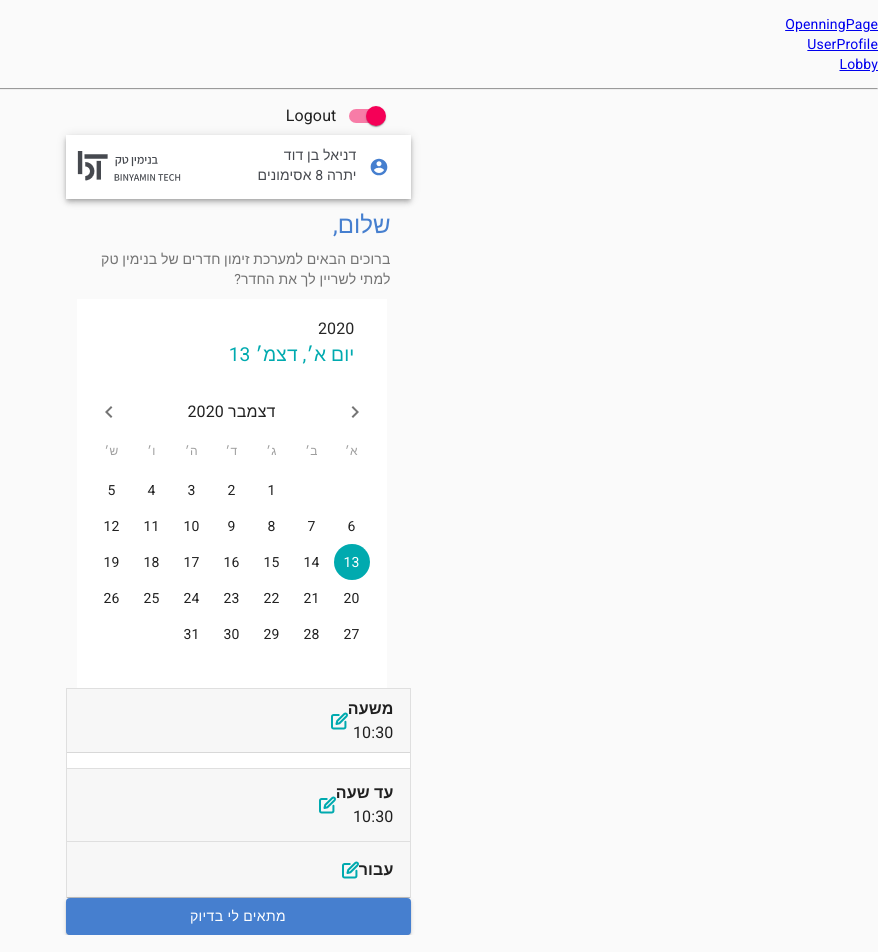
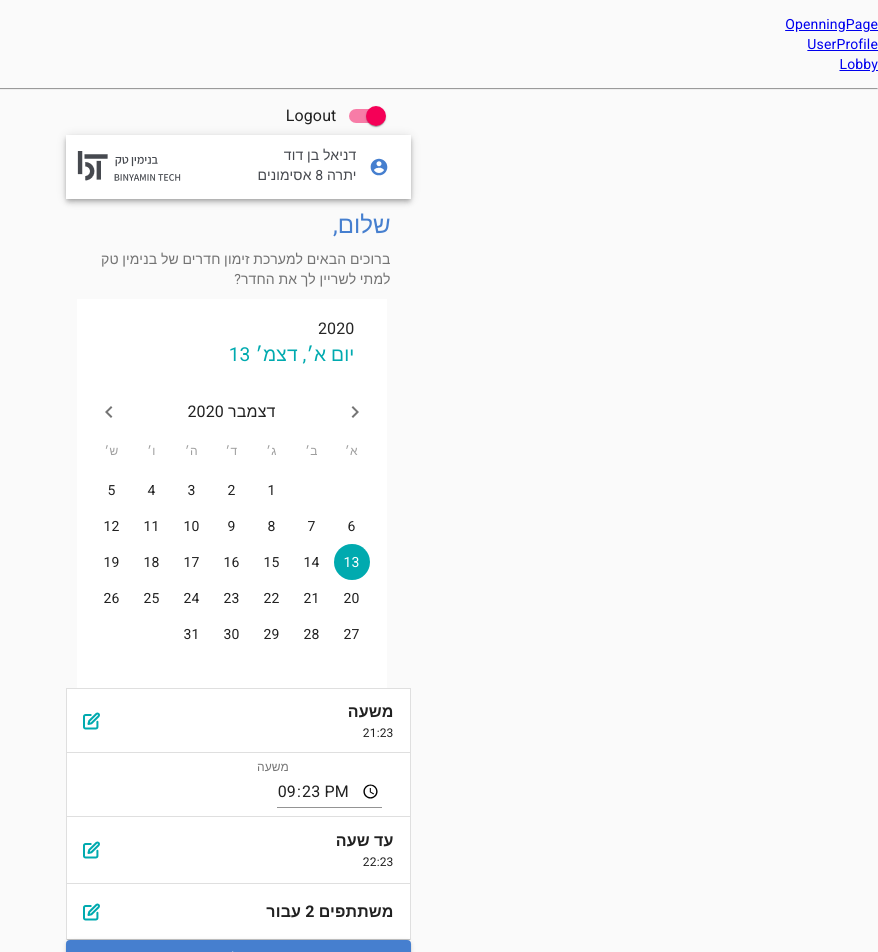
Before and after one commit to OrielBenMoshe/Rooms-Management, a React (Create React App) app in the folder client/: page / in a window 1280 px wide. Shown: the top 952 px of the page, without its empty margins (402-1280 px from the left). Built offline with nearby package versions, Linux system fonts and the light colour scheme.

Commit message:
add Acordions component

```diff
--- a/client/src/App.js
+++ b/client/src/App.js
@@ -24,7 +24,8 @@ function App() {
     name: 'דניאל',
     surName: 'בן דוד',
     city: 'בנימין' ,
-    credit: 8
+    credit: 8,
+    pasword: '1234',
   };
 
   const roomsArray = [
--- a/client/src/components/OpenningPage/Accordions/Accordions.css
+++ b/client/src/components/OpenningPage/Accordions/Accordions.css
@@ -1,6 +1,7 @@
 .MuiAccordionSummary-content {
     display: flex;
     justify-content: space-between;
+    margin: 0;
 }
 
 .selected_time {
--- a/client/src/components/OpenningPage/Accordions/Accordions.jsx
+++ b/client/src/components/OpenningPage/Accordions/Accordions.jsx
@@ -1,26 +1,26 @@
-import React from 'react';
-import './Accordions';
-import { withStyles } from '@material-ui/core/styles';
-import MuiAccordion from '@material-ui/core/Accordion';
-import MuiAccordionSummary from '@material-ui/core/AccordionSummary';
-import MuiAccordionDetails from '@material-ui/core/AccordionDetails';
-import Select from '@material-ui/core/Select';
-import Typography from '@material-ui/core/Typography';
-import TimePicker from './../TimePicker/TimePicker'
-import CapacityPicker from './../CapacityPicker/CapacityPicker'
+import React, { useState } from "react";
+import "./Accordions.css";
+import { withStyles } from "@material-ui/core/styles";
+import MuiAccordion from "@material-ui/core/Accordion";
+import MuiAccordionSummary from "@material-ui/core/AccordionSummary";
+import MuiAccordionDetails from "@material-ui/core/AccordionDetails";
+import Select from "@material-ui/core/Select";
+import Typography from "@material-ui/core/Typography";
+import TimePicker from "./../TimePicker/TimePicker";
+import CapacityPicker from "./../CapacityPicker/CapacityPicker";
 
 const Accordion = withStyles({
   root: {
-    border: '1px solid rgba(0, 0, 0, .125)',
-    boxShadow: 'none',
-    '&:not(:last-child)': {
+    border: "1px solid rgba(0, 0, 0, .125)",
+    boxShadow: "none",
+    "&:not(:last-child)": {
       borderBottom: 0,
     },
-    '&:before': {
-      display: 'none',
+    "&:before": {
+      display: "none",
     },
-    '&$expanded': {
-      margin: 'auto',
+    "&$expanded": {
+      margin: "auto",
     },
   },
   expanded: {},
@@ -28,86 +28,122 @@ const Accordion = withStyles({
 
 const AccordionSummary = withStyles({
   root: {
-    backgroundColor: 'rgba(0, 0, 0, .03)',
-    borderBottom: '1px solid rgba(0, 0, 0, .125)',
+    // backgroundColor: 'rgba(0, 0, 0, .03)',
+    borderBottom: "1px solid rgba(0, 0, 0, .125)",
     marginBottom: -1,
     minHeight: 56,
-
   },
-    '&$expanded': {
-      minHeight: 56,
-
-
+  "&$expanded": {
+    minHeight: 56,
   },
   content: {
-    '&$expanded': {
-      margin: '0px 0',
+    "&$expanded": {
+      margin: "0px 0",
     },
   },
   expanded: {},
-
 })(MuiAccordionSummary);
 
 const AccordionDetails = withStyles((theme) => ({
   root: {
-    display: 'flex',
-    justifyContent: 'space-between',
+    display: "flex",
+    justifyContent: "space-between",
     padding: theme.spacing(1),
   },
 }))(MuiAccordionDetails);
 
-export default function Accordions() {
-  const [expanded, setExpanded] = React.useState('panel1');
+
+export default function Accordions(props) {
+  const [expanded, setExpanded] = React.useState("panel1");
 
   const handleChange = (panel) => (event, newExpanded) => {
     setExpanded(newExpanded ? panel : false);
   };
 
 
+// Defined the reservation.
+  const [selectedStartAt, setSelectedStartAt] = useState(props.reservation.startAt)
+  const [selectedEndAt, setSelectedEndAt] = useState(props.reservation.endAt)
+  const [selectedCapacity, setSelectedCapacity] = useState(props.reservation.capacity)
+
+  const handleTimeChange = (value, lable) => {
+    lable === "משעה" ?
+      setSelectedStartAt(value) :
+      setSelectedEndAt(value);
+    props.selectedTime(value, lable);
+  }
+
+  const handleCapacityChange = (value) => {
+    setSelectedCapacity(value)
+    props.selectedCapacity(value);
+  };
 
   return (
     <div>
-      <Accordion square expanded={expanded === 'panel1'} onChange={handleChange('panel1')}>
+      {/* Time Picker start */}
+      <Accordion
+        square
+        expanded={expanded === "panel1"}
+        onChange={handleChange("panel1")}
+      >
         <AccordionSummary aria-controls="panel1d-content" id="panel1d-header">
           <Typography>
-            <b >משעה</b>
-            <div className='selected_time'>10:30</div>
+            <b>משעה</b>
+            <div className="selected_time">{selectedStartAt}</div>
           </Typography>
-          <img src="/images/edit_icon.svg" alt=""/>
+          <img src="/images/edit_icon.svg" alt="" />
         </AccordionSummary>
+
         <AccordionDetails>
-          <Typography>
-
-          </Typography>
+          <TimePicker
+            selectedTime={handleTimeChange}
+            lable="משעה"
+            theTime={props.reservation.startAt}
+          />
         </AccordionDetails>
       </Accordion>
 
-      <Accordion square expanded={expanded === 'panel2'} onChange={handleChange('panel2')}>
+      {/* Time Picker end */}
+      <Accordion
+        square
+        expanded={expanded === "panel2"}
+        onChange={handleChange("panel2")}
+      >
         <AccordionSummary aria-controls="panel2d-content" id="panel2d-header">
           <Typography>
-            <b >עד שעה</b>
-            <div className='selected_time'>10:30</div>
+            <b>עד שעה</b>
+            <div className="selected_time">{selectedEndAt}</div>
           </Typography>
-          <img src="/images/edit_icon.svg" alt=""/>
+          <img src="/images/edit_icon.svg" alt="" />
         </AccordionSummary>
+
         <AccordionDetails>
-          <Typography>
-
-          </Typography>
+          <TimePicker
+            selectedTime={handleTimeChange}
+            lable="עד שעה"
+            theTime={props.reservation.endAt}
+          />
         </AccordionDetails>
       </Accordion>
 
-      <Accordion square expanded={expanded === 'panel3'} onChange={handleChange('panel3')}>
+      {/* Capacity Picker */}
+      <Accordion
+        square
+        expanded={expanded === "panel3"}
+        onChange={handleChange("panel3")}
+      >
         <AccordionSummary aria-controls="panel3d-content" id="panel3d-header">
           <Typography>
-            <b >עבור</b>
+            <b>משתתפים {selectedCapacity} עבור</b>
           </Typography>
-          <img src="/images/edit_icon.svg" alt=""/>
+          <img src="/images/edit_icon.svg" alt="" />
         </AccordionSummary>
+
         <AccordionDetails>
-
-          <CapacityPicker/>
-
+          <CapacityPicker
+            selectedCapacity={handleCapacityChange}
+            capacities={[4, 7, 14]}
+          />
         </AccordionDetails>
       </Accordion>
     </div>
--- a/client/src/components/OpenningPage/CapacityPicker/CapacityPicker.jsx
+++ b/client/src/components/OpenningPage/CapacityPicker/CapacityPicker.jsx
@@ -7,7 +7,6 @@ function CapacityPicker(props) {
     // props.selectedCapacity(e.target.value)
   }
 
-  const capacities = [2, 7, 14, 20];
 
   return (
     <div className="DropBox">
@@ -16,12 +15,12 @@ function CapacityPicker(props) {
         native
         labelId="בחר את סוג החדר"
         id="selectRoom"
-        value={props.capacitiesArray}
+        value={props.capacities[0]}
         onChange={handleCapacityChange}
         className="select"
         style={{ width:"100%", padding: "0 20px" }}
       >
-        {capacities.map((capacity) => (
+        {props.capacities.map((capacity) => (
           <option key={capacity} value={capacity}>
             עד {capacity} משתתפים
           </option>
--- a/client/src/components/OpenningPage/OpenningPage.jsx
+++ b/client/src/components/OpenningPage/OpenningPage.jsx
@@ -1,5 +1,5 @@
 import Context from './../../Context';
-import React, { useState} from "react";
+import React, { useState } from "react";
 import {Container} from '@material-ui/core'
 
 import Header from './../header/Header';
@@ -38,11 +38,25 @@ function OpenningPage() {
     }));
   const classes = useStyles();
 
+  const addZero = (i) => {
+    if (i < 10) {
+      i = "0" + i;
+    }
+
+    return i;
+  };
+
+
+  const theCurrentDate =  new Date();
+  const startTime = `${ addZero(theCurrentDate.getHours())}:${ addZero(theCurrentDate.getMinutes())}`;
+  const endTime = `${ addZero(theCurrentDate.getHours() !== 23 ? theCurrentDate.getHours() +1 : 0)}:${ addZero(theCurrentDate.getMinutes())}`;
+
+
   const [reservation,setReservation] = useState({
-    theDay: new Date().getDate(),
-    theMonth: new Date().getMonth() +1,
-    startAt: "07:30",
-    endAt: "16:30",
+    theDay: addZero(theCurrentDate.getDate()),
+    theMonth: addZero(theCurrentDate.getMonth() !== 12 ? theCurrentDate.getMonth() +1 : 1),
+    startAt: startTime ,
+    endAt: endTime,
     capacity: 2,
   });
 
@@ -73,7 +87,7 @@ function OpenningPage() {
 
   }
 
-  function handleCapacityChange(value) {
+  const handleCapacityChange = (value) => {
 
     const reservationTemp = reservation;
 
@@ -96,7 +110,11 @@ function OpenningPage() {
           </div>
           <form>
             <DayPicker selectedDate={handleDateChange}/>
-            <Accordions/>
+            <Accordions
+              reservation={reservation}
+              selectedTime={handleTimeChange}
+              selectedCapacity={handleCapacityChange}
+              />
             {/*
             <TimePicker selectedTime={handleTimeChange} lable="משעה" theTime={reservation.startAt}/>
             <TimePicker selectedTime={handleTimeChange} lable="עד שעה" theTime={reservation.endAt}/>
```
